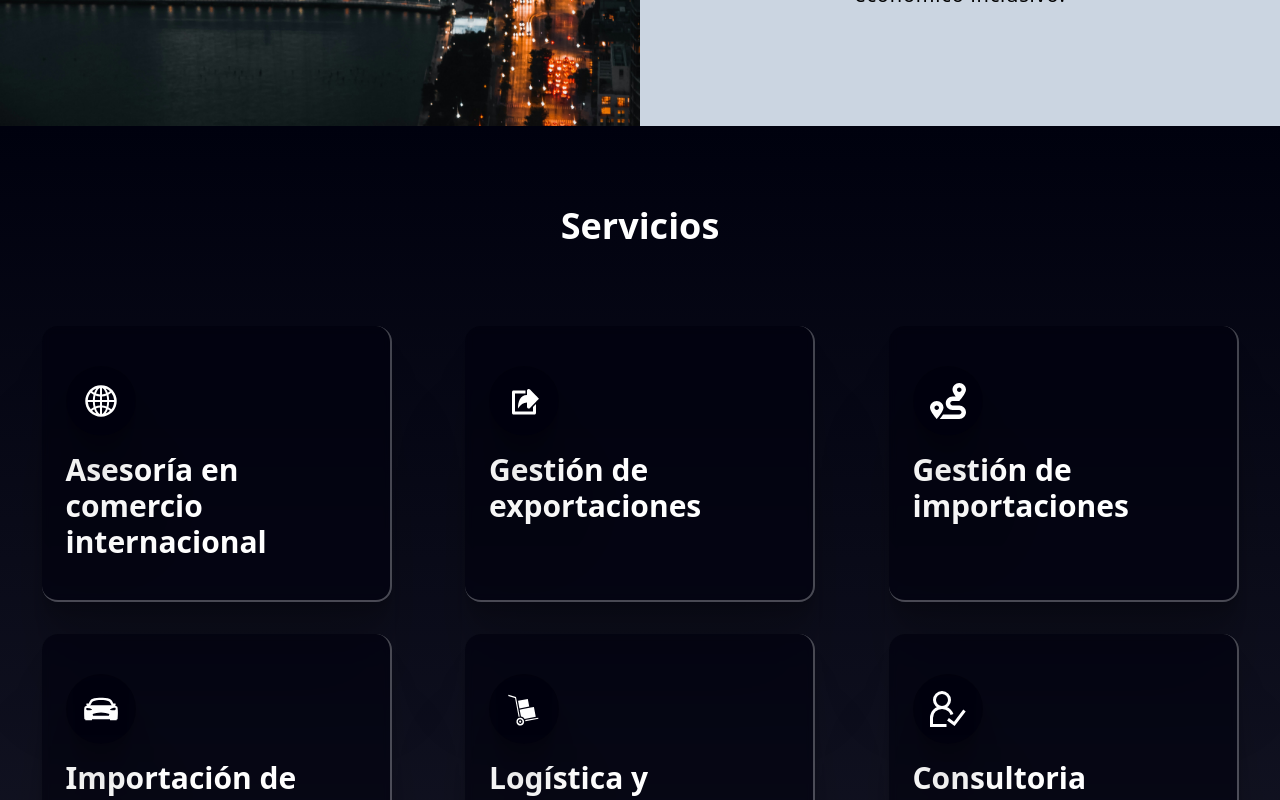
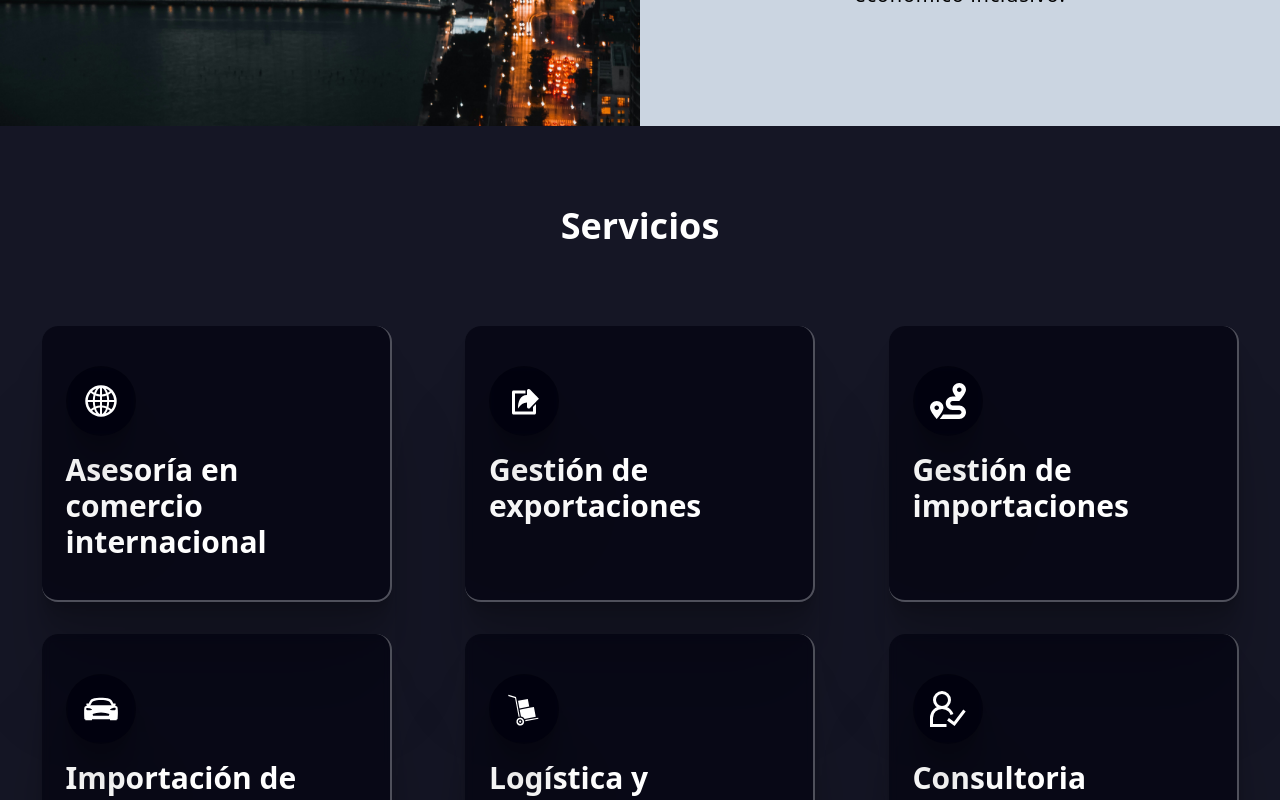
Before and after one commit to jmonto55/blensuz, a React (Vite) app: page / in a window 1280 px wide. Shown: the part 2160-2960 px from the top of the page. Built offline with nearby package versions, Linux system fonts and the light colour scheme.

Commit message:
Fix cosmetic issues

```diff
--- a/src/App.jsx
+++ b/src/App.jsx
@@ -90,7 +90,7 @@ const App = () => {
             </div>
           </div>
         </section>
-        <section id="servicios" className="pb-20 text-white opacity-100 relative w-full bg-gradient-to-t from-[#151625] to-[#00010e]">
+        <section id="servicios" className="pb-20 text-white opacity-100 relative w-full bg-[#151625]">
           <Modal open={open} onClose={() => setOpen(false)}>
             <div className="flex text-start flex-wrap justify-evenly gap-4">
               <div className="w-1/2 min-w-[350px]">
```
